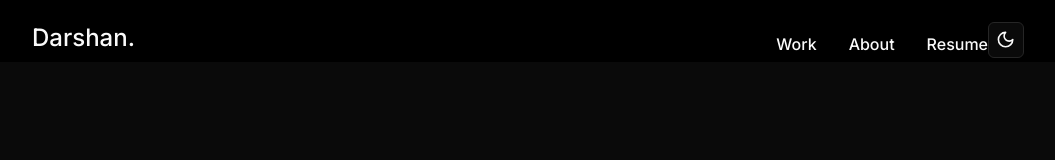
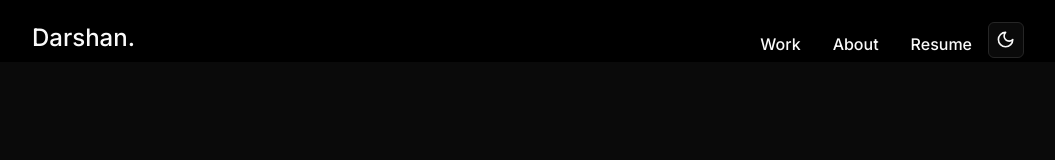
Before and after one commit to darshangoswami/Portfolio, a React (Vite) app: page / in a window 1280 px wide. Shown: the top 160 px of the page, without its empty margins (112-1167 px from the left). Built offline with nearby package versions, Linux system fonts and the light colour scheme.

Commit message:
fix nav padding

```diff
--- a/src/App.jsx
+++ b/src/App.jsx
@@ -25,7 +25,7 @@ function App() {
           <Button asChild variant="link" className="text-md">
             <a href="#about">About</a>
           </Button>
-          <Button asChild variant="link" className="text-md pr-0">
+          <Button asChild variant="link" className="text-md">
             <a href={resume} target="_blank">
               Resume
             </a>
```
